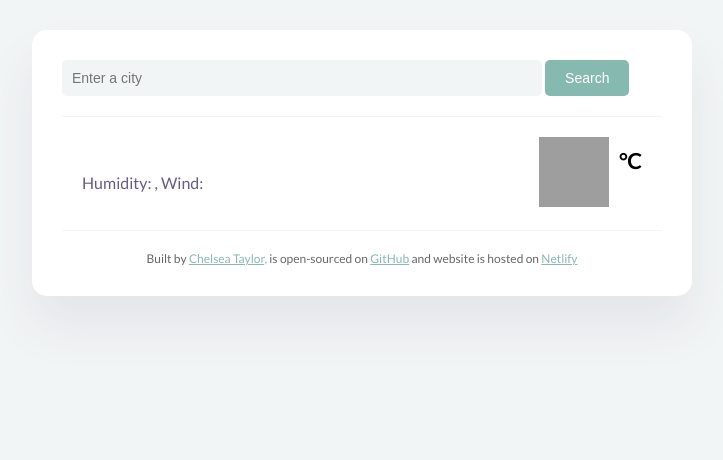
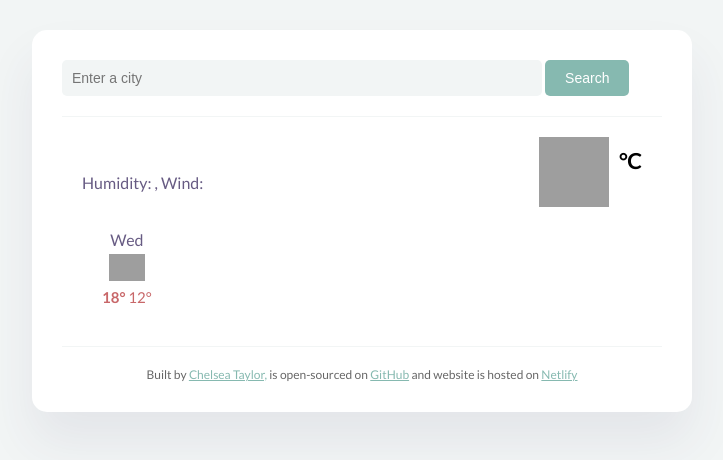
Before and after one commit to cmtaylor15/weatherforecast, a plain HTML site: page index.html in a window 1280 px wide. Shown: the whole page, without its empty margins (278-1001 px from the left). Drawn offline with nearby package versions, Linux system fonts and the light colour scheme; no server answers; grey boxes are pictures that could not be loaded.

Commit message:
Added html and css of one weekly forecast day

```diff
--- a/index.html
+++ b/index.html
@@ -50,6 +50,24 @@
             <div class="weather-unit">°C</div>
           </div>
         </div>
+        <div class="weekly-forecast">
+          <div class="row">
+            <div class="col-2">
+              <div class="weather-forecast-day">Wed</div>
+              <div class="weekly-forecast-icon">
+                <img
+                  src="http://shecodes-assets.s3.amazonaws.com/api/weather/icons/clear-sky-day.png"
+                  alt=""
+                  width="36"
+                />
+              </div>
+              <div class="weekly-forecast-temperature">
+                <span class="temperature-maximum">18° </span>
+                <span class="temperature-minimum">12°</span>
+              </div>
+            </div>
+          </div>
+        </div>
       </main>
       <footer>
         Built by
--- a/src/style.css
+++ b/src/style.css
@@ -85,6 +85,29 @@ main {
   font-weight: bold;
 }
 
+.weekly-forecast {
+  margin: 20px;
+  display: flex;
+  text-align: center;
+}
+
+.weather-forecast-day {
+  font-size: 16px;
+  color: rgba(65, 50, 100, 0.8);
+  margin-bottom: 5px;
+}
+
+.weekly-forecast-temperature {
+  font-size: 15px;
+  color: #c86769;
+  margin-top: 4px;
+}
+
+.temperature-maximum {
+  font-weight: 700;
+  color: #c86769;
+}
+
 footer {
   border-top: 1px solid #f2f5f5;
   padding: 20px 0 0 0;
```
